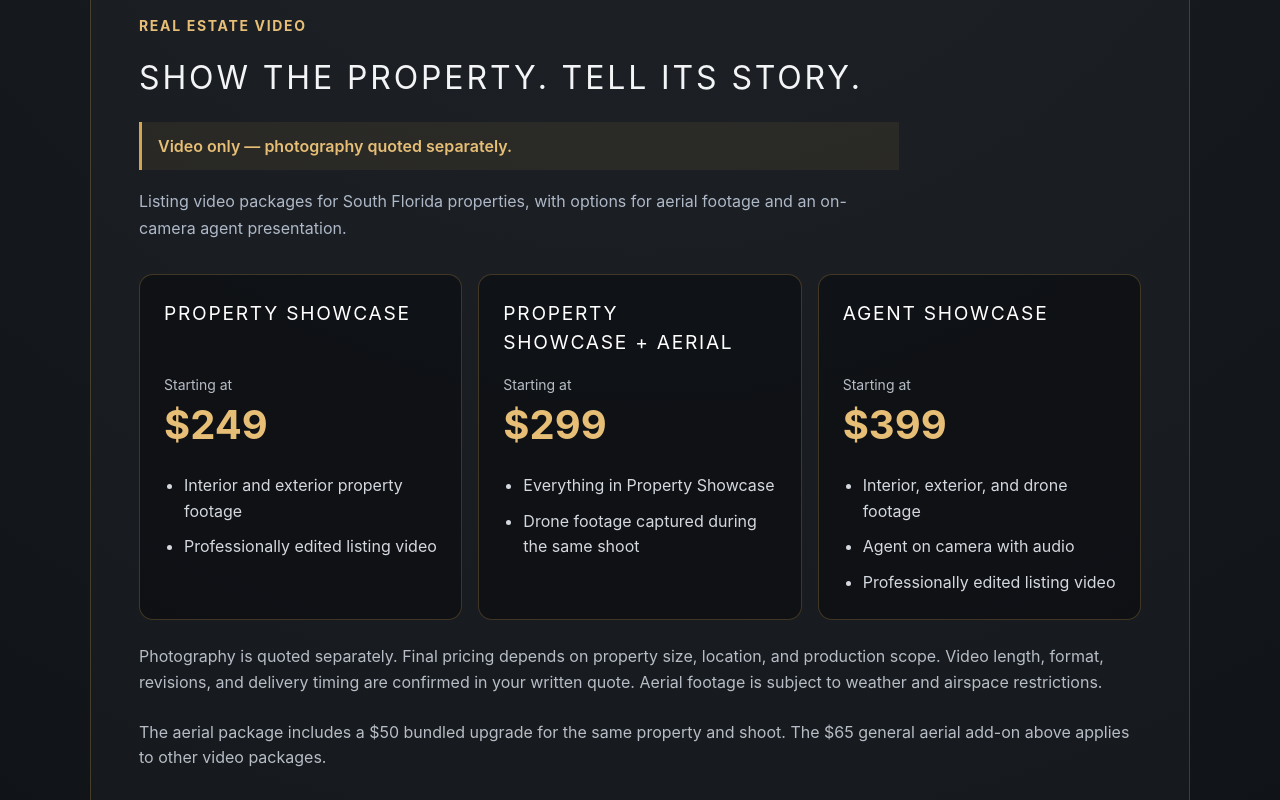
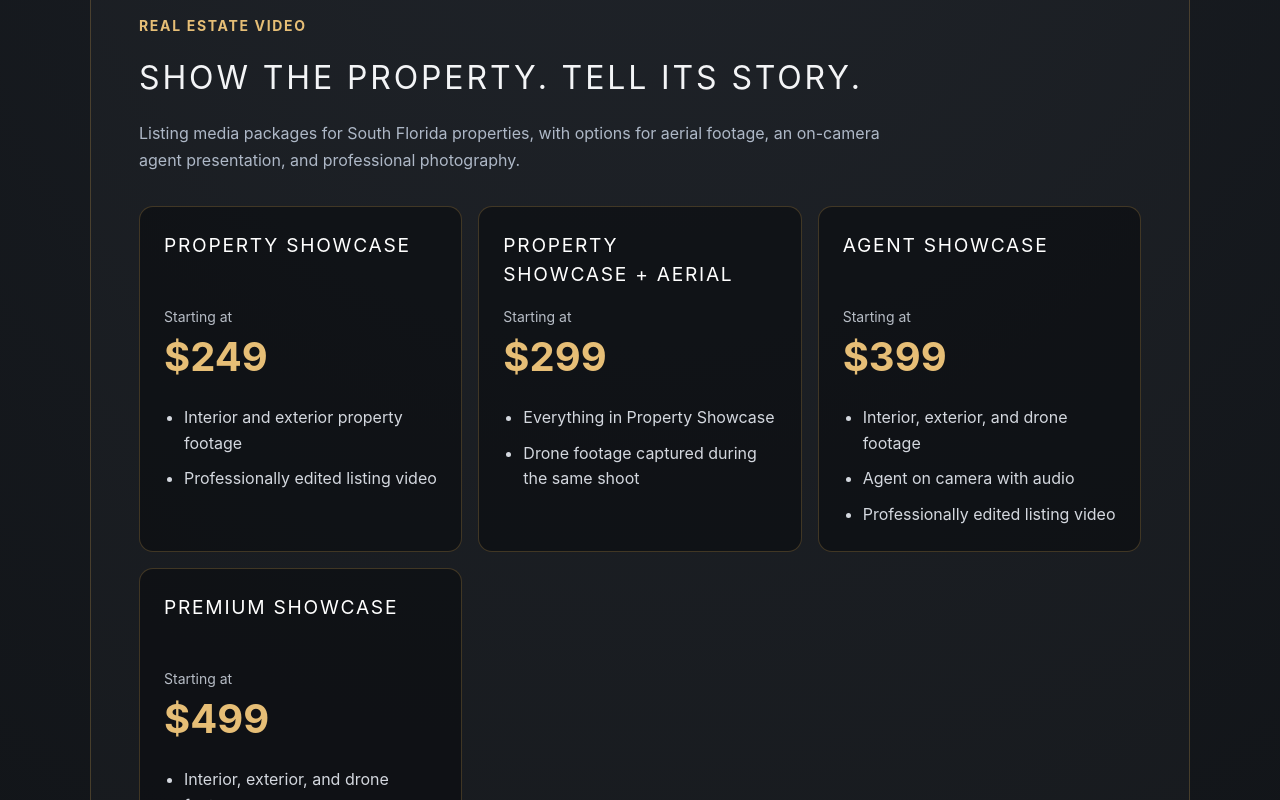
Before and after one commit to TNT928/updatedportfolio, a React (Create React App) app: page /services in a window 1280 px wide. Shown: the part 2660-3460 px from the top of the page. Built offline with nearby package versions, Linux system fonts and the light colour scheme; a web font is replaced by a local one.

Commit message:
Add Premium Showcase with professional photos for $499

```diff
--- a/src/Pages/services.tsx
+++ b/src/Pages/services.tsx
@@ -156,17 +156,17 @@ const Services = () => {
           <div className={styles.pricingIntro}>
             <p className={styles.eyebrow}>Real Estate Video</p>
             <h2 id="real-estate-prices" className={styles.pricingTitle}>Show the property. Tell its story.</h2>
-            <p className={styles.packageDistinction}>Video only — photography quoted separately.</p>
             <p className={styles.pricingDescription}>
-              Listing video packages for South Florida properties, with options for aerial footage
-              and an on-camera agent presentation.
+              Listing media packages for South Florida properties, with options for aerial footage,
+              an on-camera agent presentation, and professional photography.
             </p>
           </div>
           <div className={styles.realEstateGrid}>
             {[
               { title: 'Property Showcase', price: '$249', items: ['Interior and exterior property footage', 'Professionally edited listing video'] },
               { title: 'Property Showcase + Aerial', price: '$299', items: ['Everything in Property Showcase', 'Drone footage captured during the same shoot'] },
-              { title: 'Agent Showcase', price: '$399', items: ['Interior, exterior, and drone footage', 'Agent on camera with audio', 'Professionally edited listing video'] }
+              { title: 'Agent Showcase', price: '$399', items: ['Interior, exterior, and drone footage', 'Agent on camera with audio', 'Professionally edited listing video'] },
+              { title: 'Premium Showcase', price: '$499', items: ['Interior, exterior, and drone footage', 'Agent on camera with audio', 'Professionally edited listing video', 'Professional property photos'] }
             ].map((item) => (
               <article key={item.title} className={styles.realEstateCard}>
                 <h3>{item.title}</h3>
@@ -176,7 +176,7 @@ const Services = () => {
             ))}
           </div>
           <p className={styles.pricingNote}>
-            Photography is quoted separately. Final pricing depends on property size, location,
+            Professional photos are included in Premium Showcase. Final pricing depends on property size, location,
             and production scope. Video length, format, revisions, and delivery timing are
             confirmed in your written quote. Aerial footage is subject to weather and airspace restrictions.
           </p>
```
